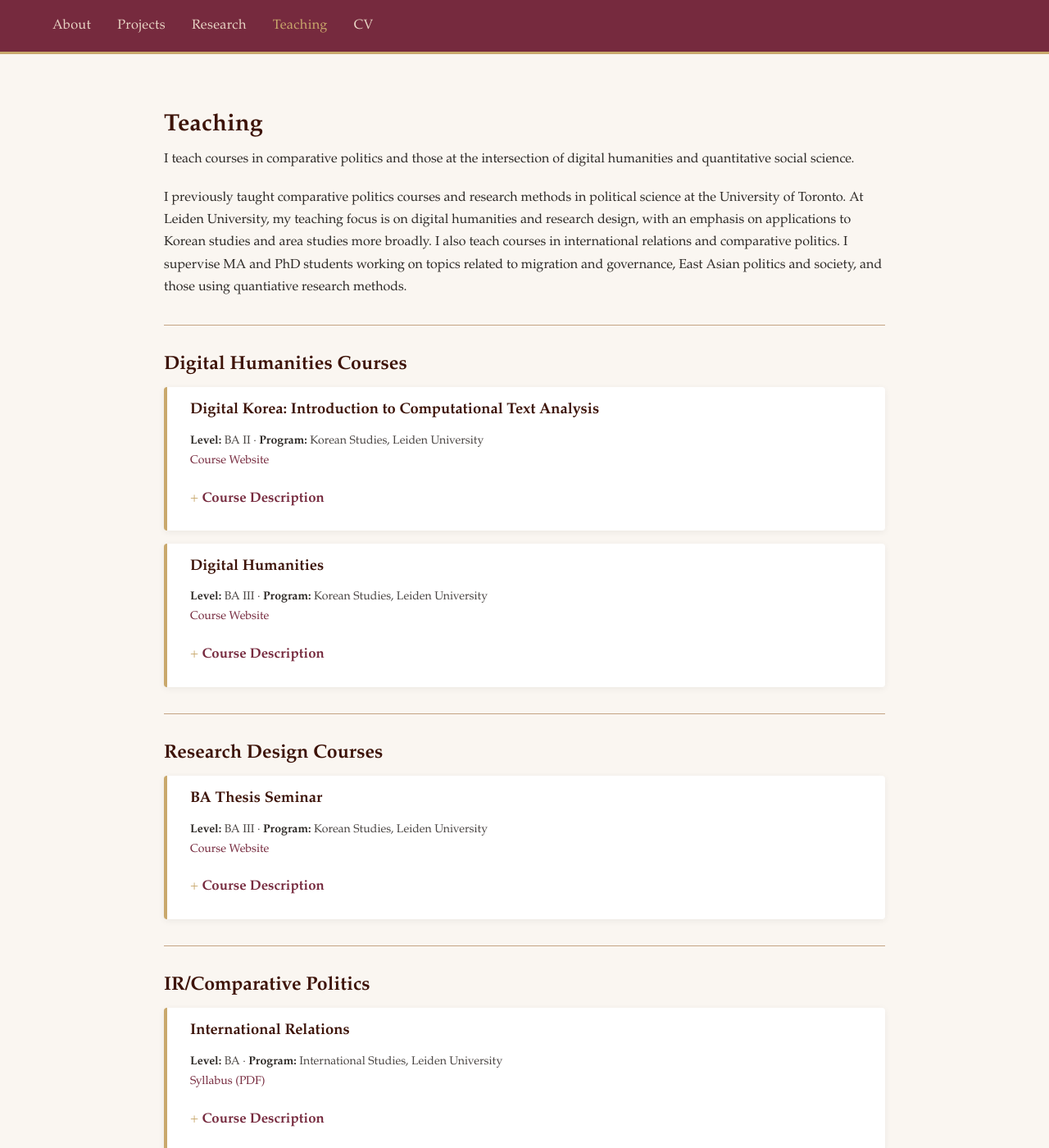
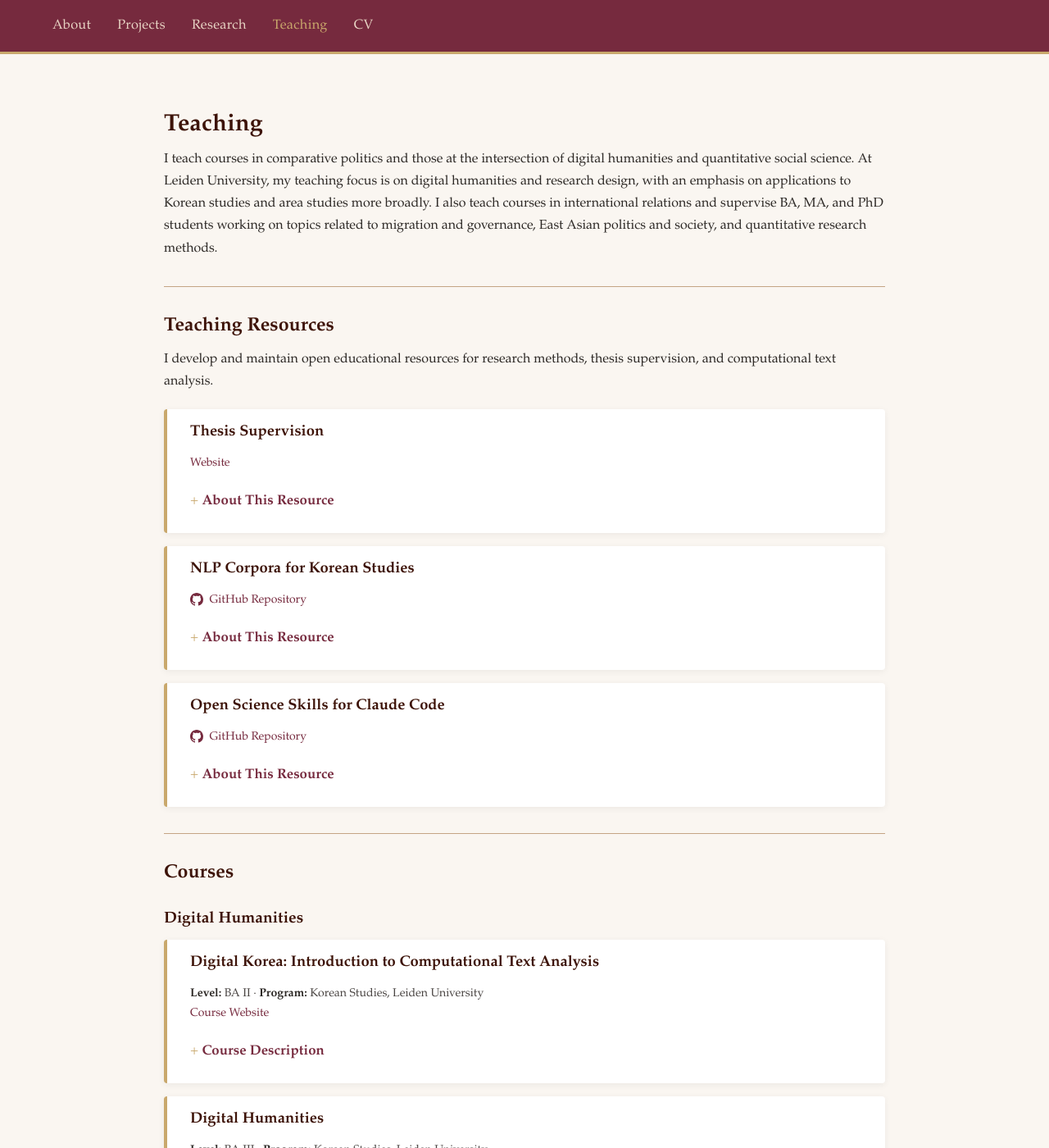
Before and after one commit to scdenney/scdenney.github.io, a Jekyll site: the page built from teaching.md, in a window 1280 px wide and 1400 px high. Shown: the whole window at 82% size. Built offline with Jekyll 4.4.1, drawn with Linux system fonts in a browser that asks for light colours; some of the changed text lies outside the part shown.

Commit message:
Reorganize teaching page and add thesis supervision
- Move Teaching Resources to top of page
- Add Thesis Supervision website card
- Consolidate courses under single "Courses" heading with
  subsections (Digital Humanities, Research Design, IR/CompPol)
- Clean up intro paragraph
- Consistent formatting throughout

```diff
--- a/teaching.md
+++ b/teaching.md
@@ -6,13 +6,70 @@ permalink: /teaching/
 
 # Teaching
 
-I teach courses in comparative politics and those at the intersection of digital humanities and quantitative social science.
-
-I previously taught comparative politics courses and research methods in political science at the University of Toronto. At Leiden University, my teaching focus is on digital humanities and research design, with an emphasis on applications to Korean studies and area studies more broadly. I also teach courses in international relations and comparative politics. I supervise MA and PhD students working on topics related to migration and governance, East Asian politics and society, and those using quantiative research methods.
+I teach courses in comparative politics and those at the intersection of digital humanities and quantitative social science. At Leiden University, my teaching focus is on digital humanities and research design, with an emphasis on applications to Korean studies and area studies more broadly. I also teach courses in international relations and supervise BA, MA, and PhD students working on topics related to migration and governance, East Asian politics and society, and quantitative research methods.
 
 ---
 
-## Digital Humanities Courses
+## Teaching Resources
+
+I develop and maintain open educational resources for research methods, thesis supervision, and computational text analysis.
+
+<div class="project-card">
+<h3>Thesis Supervision</h3>
+
+<p class="project-meta">
+<a href="https://scdenney.github.io/thesis-supervision/">Website</a>
+</p>
+
+<details>
+<summary>About This Resource</summary>
+<div>
+<p>A central resource for thesis students I supervise across four Leiden University programs (BAIS, BAKS, MAAS, MAIR). Includes program-specific requirements, shared assessment standards, an interactive getting-started guide, downloadable student guidelines, and links to university resources.</p>
+</div>
+</details>
+</div>
+
+<div class="project-card">
+<h3>NLP Corpora for Korean Studies</h3>
+
+<p class="project-meta">
+<a href="https://github.com/scdenney/nlp_corpora">
+<svg height="16" width="16" viewBox="0 0 16 16" style="vertical-align: text-bottom; margin-right: 4px;"><path fill="currentColor" d="M8 0C3.58 0 0 3.58 0 8c0 3.54 2.29 6.53 5.47 7.59.4.07.55-.17.55-.38 0-.19-.01-.82-.01-1.49-2.01.37-2.53-.49-2.69-.94-.09-.23-.48-.94-.82-1.13-.28-.15-.68-.52-.01-.53.63-.01 1.08.58 1.23.82.72 1.21 1.87.87 2.33.66.07-.52.28-.87.51-1.07-1.78-.2-3.64-.89-3.64-3.95 0-.87.31-1.59.82-2.15-.08-.2-.36-1.02.08-2.12 0 0 .67-.21 2.2.82.64-.18 1.32-.27 2-.27.68 0 1.36.09 2 .27 1.53-1.04 2.2-.82 2.2-.82.44 1.1.16 1.92.08 2.12.51.56.82 1.27.82 2.15 0 3.07-1.87 3.75-3.65 3.95.29.25.54.73.54 1.48 0 1.07-.01 1.93-.01 2.2 0 .21.15.46.55.38A8.013 8.013 0 0016 8c0-4.42-3.58-8-8-8z"></path></svg>
+GitHub Repository
+</a>
+</p>
+
+<details>
+<summary>About This Resource</summary>
+<div>
+<p>A curated collection of text corpora for digital humanities and computational social science research on Korea. The repository includes datasets ranging from historical magazines and textbooks to political speeches and social media content, all prepared for use in teaching and research.</p>
+</div>
+</details>
+</div>
+
+<div class="project-card">
+<h3>Open Science Skills for Claude Code</h3>
+
+<p class="project-meta">
+<a href="https://github.com/scdenney/open-science-skills">
+<svg height="16" width="16" viewBox="0 0 16 16" style="vertical-align: text-bottom; margin-right: 4px;"><path fill="currentColor" d="M8 0C3.58 0 0 3.58 0 8c0 3.54 2.29 6.53 5.47 7.59.4.07.55-.17.55-.38 0-.19-.01-.82-.01-1.49-2.01.37-2.53-.49-2.69-.94-.09-.23-.48-.94-.82-1.13-.28-.15-.68-.52-.01-.53.63-.01 1.08.58 1.23.82.72 1.21 1.87.87 2.33.66.07-.52.28-.87.51-1.07-1.78-.2-3.64-.89-3.64-3.95 0-.87.31-1.59.82-2.15-.08-.2-.36-1.02.08-2.12 0 0 .67-.21 2.2.82.64-.18 1.32-.27 2-.27.68 0 1.36.09 2 .27 1.53-1.04 2.2-.82 2.2-.82.44 1.1.16 1.92.08 2.12.51.56.82 1.27.82 2.15 0 3.07-1.87 3.75-3.65 3.95.29.25.54.73.54 1.48 0 1.07-.01 1.93-.01 2.2 0 .21.15.46.55.38A8.013 8.013 0 0016 8c0-4.42-3.58-8-8-8z"></path></svg>
+GitHub Repository
+</a>
+</p>
+
+<details>
+<summary>About This Resource</summary>
+<div>
+<p>A library of <a href="https://docs.anthropic.com/en/docs/claude-code/skills">Claude Code skills</a> for experimental social science methodology. 11 skills cover the research pipeline from hypothesis generation through final reporting — including conjoint design and diagnostics, survey design, list experiments, cross-national design, topic modeling, LLM text classification, pre-registration, and methods reporting. All guidance is grounded in 65+ published methodology sources.</p>
+</div>
+</details>
+</div>
+
+---
+
+## Courses
+
+### Digital Humanities
 
 <div class="project-card">
 <h3>Digital Korea: Introduction to Computational Text Analysis</h3>
@@ -46,9 +103,7 @@ I previously taught comparative politics courses and research methods in politic
 </details>
 </div>
 
----
-
-## Research Design Courses
+### Research Design
 
 <div class="project-card">
 <h3>BA Thesis Seminar</h3>
@@ -66,9 +121,7 @@ I previously taught comparative politics courses and research methods in politic
 </details>
 </div>
 
----
-
-## IR/Comparative Politics
+### International Relations & Comparative Politics
 
 <div class="project-card">
 <h3>International Relations</h3>
@@ -85,45 +138,3 @@ I previously taught comparative politics courses and research methods in politic
 </div>
 </details>
 </div>
-
----
-
-## Teaching Resources
-
-I develop and maintain open educational resources for computational text analysis and quantitative research methods. These include curated datasets, instructional materials, and AI-assisted methodology tools designed to support students and researchers.
-
-<div class="project-card">
-<h3>NLP Corpora for Korean Studies</h3>
-
-<p class="project-meta">
-<a href="https://github.com/scdenney/nlp_corpora">
-<svg height="16" width="16" viewBox="0 0 16 16" style="vertical-align: text-bottom; margin-right: 4px;"><path fill="currentColor" d="M8 0C3.58 0 0 3.58 0 8c0 3.54 2.29 6.53 5.47 7.59.4.07.55-.17.55-.38 0-.19-.01-.82-.01-1.49-2.01.37-2.53-.49-2.69-.94-.09-.23-.48-.94-.82-1.13-.28-.15-.68-.52-.01-.53.63-.01 1.08.58 1.23.82.72 1.21 1.87.87 2.33.66.07-.52.28-.87.51-1.07-1.78-.2-3.64-.89-3.64-3.95 0-.87.31-1.59.82-2.15-.08-.2-.36-1.02.08-2.12 0 0 .67-.21 2.2.82.64-.18 1.32-.27 2-.27.68 0 1.36.09 2 .27 1.53-1.04 2.2-.82 2.2-.82.44 1.1.16 1.92.08 2.12.51.56.82 1.27.82 2.15 0 3.07-1.87 3.75-3.65 3.95.29.25.54.73.54 1.48 0 1.07-.01 1.93-.01 2.2 0 .21.15.46.55.38A8.013 8.013 0 0016 8c0-4.42-3.58-8-8-8z"></path></svg>
-GitHub Repository
-</a>
-</p>
-
-<details>
-<summary>About This Resource</summary>
-<div>
-<p>A curated collection of text corpora for digital humanities and computational social science research on Korea. The repository includes datasets ranging from historical magazines and textbooks to political speeches and social media content, all prepared for use in teaching and research.</p>
-</div>
-</details>
-</div>
-
-<div class="project-card">
-<h3>Open Science Skills for Claude Code</h3>
-
-<p class="project-meta">
-<a href="https://github.com/scdenney/open-science-skills">
-<svg height="16" width="16" viewBox="0 0 16 16" style="vertical-align: text-bottom; margin-right: 4px;"><path fill="currentColor" d="M8 0C3.58 0 0 3.58 0 8c0 3.54 2.29 6.53 5.47 7.59.4.07.55-.17.55-.38 0-.19-.01-.82-.01-1.49-2.01.37-2.53-.49-2.69-.94-.09-.23-.48-.94-.82-1.13-.28-.15-.68-.52-.01-.53.63-.01 1.08.58 1.23.82.72 1.21 1.87.87 2.33.66.07-.52.28-.87.51-1.07-1.78-.2-3.64-.89-3.64-3.95 0-.87.31-1.59.82-2.15-.08-.2-.36-1.02.08-2.12 0 0 .67-.21 2.2.82.64-.18 1.32-.27 2-.27.68 0 1.36.09 2 .27 1.53-1.04 2.2-.82 2.2-.82.44 1.1.16 1.92.08 2.12.51.56.82 1.27.82 2.15 0 3.07-1.87 3.75-3.65 3.95.29.25.54.73.54 1.48 0 1.07-.01 1.93-.01 2.2 0 .21.15.46.55.38A8.013 8.013 0 0016 8c0-4.42-3.58-8-8-8z"></path></svg>
-GitHub Repository
-</a>
-</p>
-
-<details>
-<summary>About This Resource</summary>
-<div>
-<p>A library of <a href="https://docs.anthropic.com/en/docs/claude-code/skills">Claude Code skills</a> for experimental social science methodology. 11 skills cover the research pipeline from hypothesis generation through final reporting — including conjoint design and diagnostics, survey design, list experiments, cross-national design, topic modeling, LLM text classification, pre-registration, and methods reporting. Install as a plugin or select individual skills. All guidance is grounded in 65+ published methodology sources.</p>
-</div>
-</details>
-</div>
```
